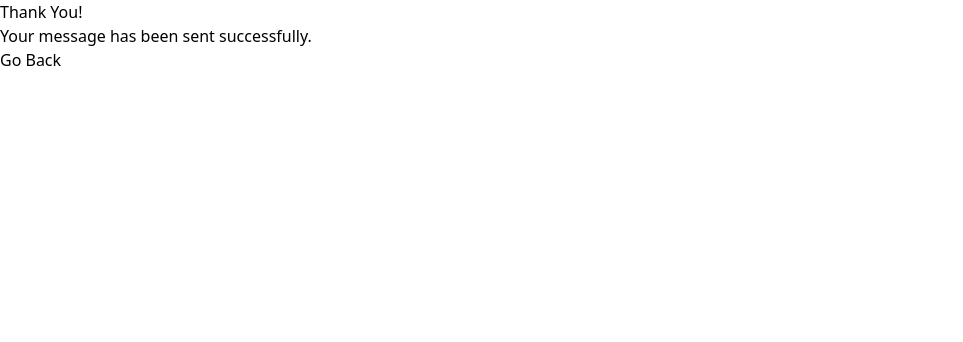
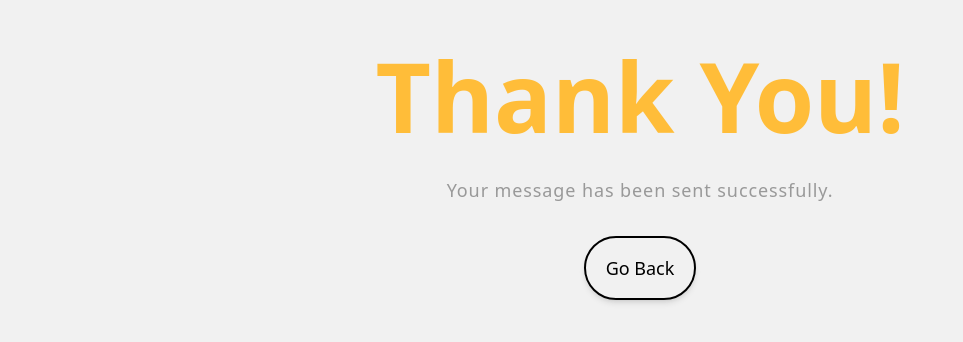
Before and after one commit to sahupratik30/My-Portfolio, a website: page dist/thank-you.html in a window 1280 px wide. Shown: the whole page, without its empty margins (0-963 px from the left). Drawn offline with nearby package versions, Linux system fonts and the light colour scheme; files that its build step writes are made by us from their sources.

Commit message:
changed style path

```diff
--- a/dist/thank-you.html
+++ b/dist/thank-you.html
@@ -5,7 +5,7 @@
     <meta http-equiv="X-UA-Compatible" content="IE=edge" />
     <meta name="viewport" content="width=device-width, minimum-scale=1.0" />
     <title>Thank You</title>
-    <link href="/dist/output.css" rel="stylesheet" />
+    <link href="./build.css" rel="stylesheet" />
   </head>
   <body
     class="flex flex-col gap-8 items-center justify-center md:justify-start h-screen bg-portfolio-light-grey"
```
